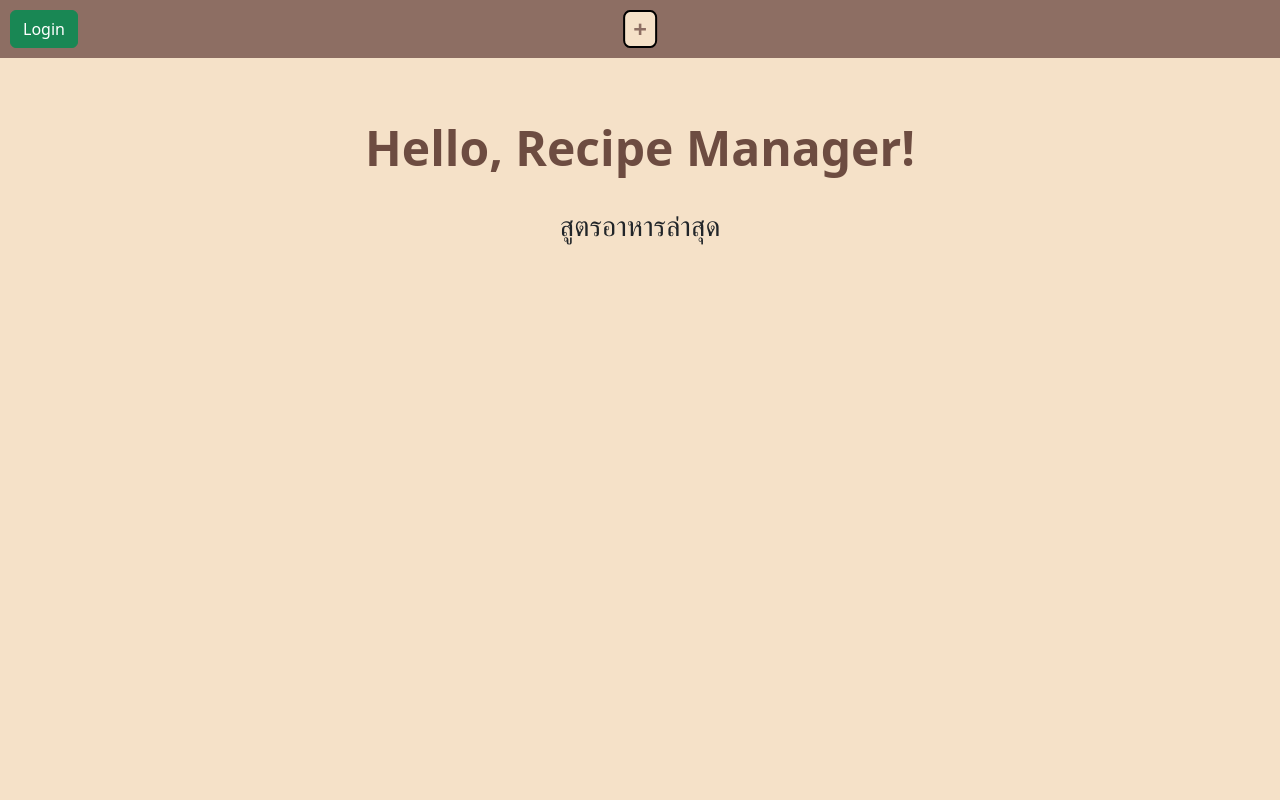
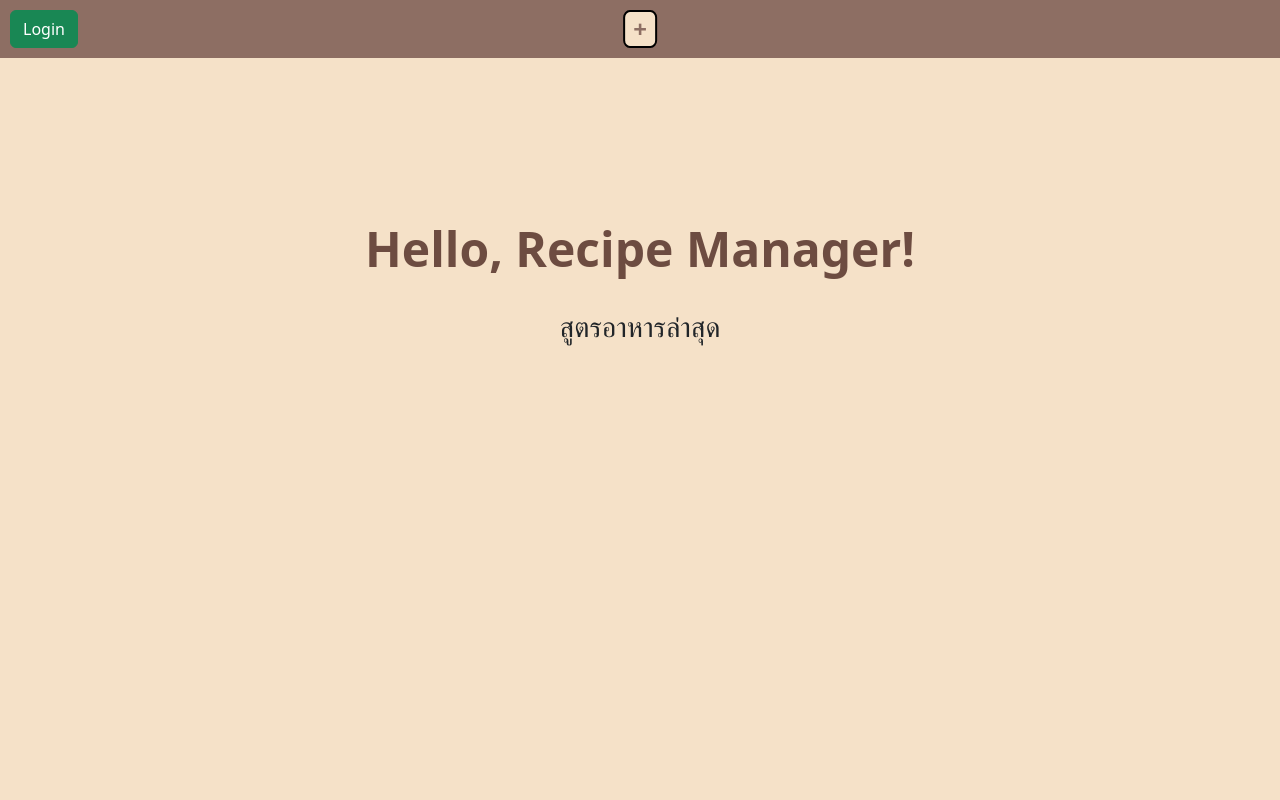
Before and after one commit to AufaWandoloh/my-web, a Flask app: page / in a window 1280 px wide. Run offline with Flask 3, Linux system fonts and the light colour scheme; data that the repository does not hold is empty.

Commit message:
correct the position

```diff
--- a/recipe_manager/templates/index.html
+++ b/recipe_manager/templates/index.html
@@ -13,9 +13,11 @@
             height: 100vh;
             display: flex;
             flex-direction: column;
-            justify-content: center;
+            justify-content: flex-start;
             align-items: center;
             margin: 0;
+            padding-top: 200px;
+            /* เพิ่ม padding-top เพื่อให้เนื้อหาถอยลงมาเยอะขึ้น */
         }
 
         .navbar {
@@ -68,7 +70,8 @@
             font-size: 3rem;
             font-weight: bold;
             color: #6d4c41;
-            margin-top: -430px;
+            margin-top: 20px;
+            /* ปรับ margin-top เพื่อให้เนื้อหาถอยลงมา */
         }
 
         .add-btn {
```
